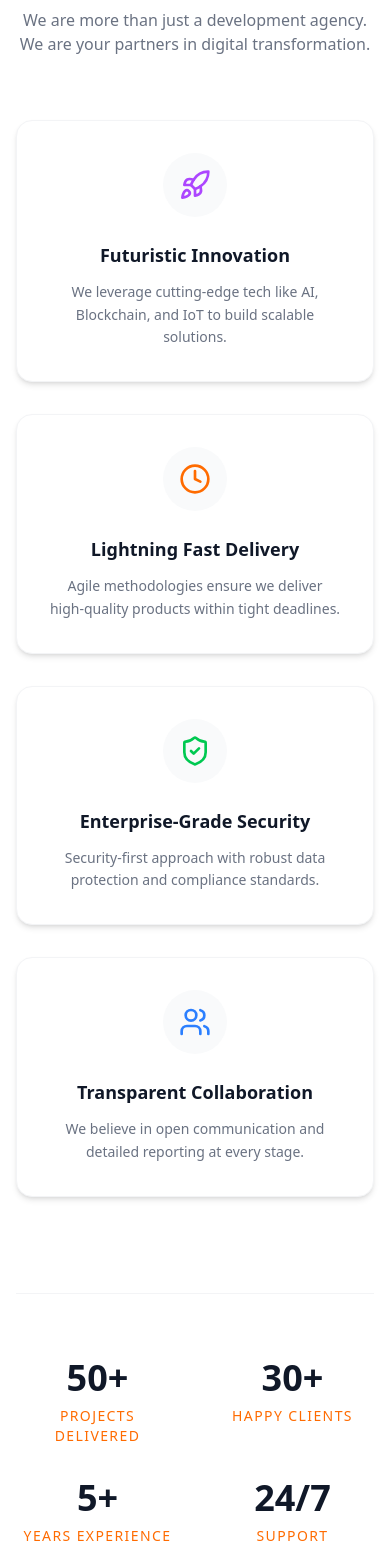
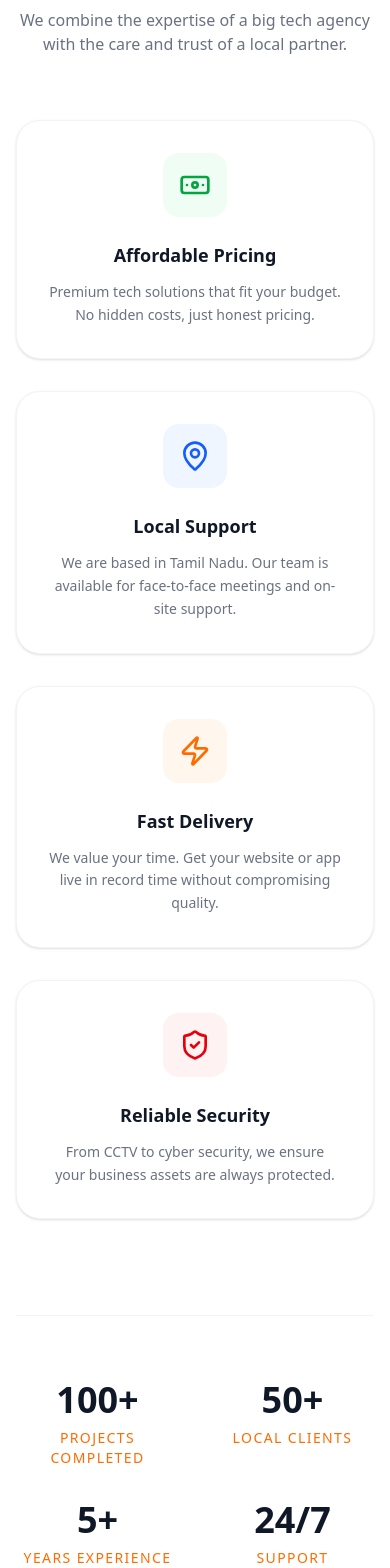
Before and after one commit to manoj-7-max/sparkh-infotech, a Next.js app: page / in a window 390 px wide. Shown: the part 6800-8368 px from the top of the page. Built offline with nearby package versions, Linux system fonts and the light colour scheme.

Commit message:
Added LeadCapture, Real Proof, and updated WhyUseUs

```diff
--- a/src/app/page.tsx
+++ b/src/app/page.tsx
@@ -6,6 +6,7 @@ import Process from '@/components/Process';
 import LocalAuthority from '@/components/LocalAuthority';
 import Pricing from '@/components/Pricing';
 import Testimonials from '@/components/Testimonials';
+import LeadCapture from '@/components/LeadCapture';
 import CTA from '@/components/CTA';
 import Footer from '@/components/Footer';
 import WhatsAppButton from '@/components/WhatsAppButton';
@@ -21,6 +22,7 @@ export default function Home() {
       <Process />
       <WhyChooseUs />
       <Testimonials />
+      <LeadCapture />
       <CTA />
       <Footer />
       <WhatsAppButton />
--- /dev/null
+++ b/src/components/LeadCapture.tsx
@@ -0,0 +1,82 @@
+'use client';
+
+import { useState } from 'react';
+import { motion } from 'framer-motion';
+import { Send, CheckCircle } from 'lucide-react';
+
+export default function LeadCapture() {
+    const [isSubmitted, setIsSubmitted] = useState(false);
+
+    const handleSubmit = (e: React.FormEvent) => {
+        e.preventDefault();
+        setIsSubmitted(true);
+        // Here you would integrate with your backend or WhatsApp API
+        setTimeout(() => setIsSubmitted(false), 5000);
+    };
+
+    return (
+        <section className="py-24 bg-white relative">
+            <div className="container mx-auto px-4 max-w-4xl">
+                <div className="bg-gradient-to-br from-gray-900 to-black rounded-3xl p-8 md:p-16 text-center text-white shadow-2xl relative overflow-hidden">
+                    {/* Decorative elements */}
+                    <div className="absolute top-0 right-0 w-64 h-64 bg-electric-orange/20 blur-[100px] rounded-full" />
+                    <div className="absolute bottom-0 left-0 w-64 h-64 bg-blue-500/20 blur-[100px] rounded-full" />
+
+                    <div className="relative z-10">
+                        <h2 className="text-3xl md:text-4xl font-bold font-display mb-4">
+                            Let's Build Something <span className="text-electric-orange">Amazing</span>
+                        </h2>
+                        <p className="text-gray-400 mb-8 max-w-lg mx-auto">
+                            Drop your details below and our team will get back to you with a free consultation and quote within 24 hours.
+                        </p>
+
+                        {isSubmitted ? (
+                            <motion.div
+                                initial={{ opacity: 0, scale: 0.8 }}
+                                animate={{ opacity: 1, scale: 1 }}
+                                className="bg-white/10 backdrop-blur-md p-8 rounded-2xl border border-white/10"
+                            >
+                                <CheckCircle className="w-16 h-16 text-green-500 mx-auto mb-4" />
+                                <h3 className="text-xl font-bold text-white mb-2">Message Sent!</h3>
+                                <p className="text-gray-300">We'll be in touch with you shortly.</p>
+                            </motion.div>
+                        ) : (
+                            <form onSubmit={handleSubmit} className="space-y-4 max-w-md mx-auto">
+                                <input
+                                    type="text"
+                                    placeholder="Your Name"
+                                    required
+                                    className="w-full px-6 py-4 rounded-xl bg-white/5 border border-white/10 text-white placeholder:text-gray-500 focus:border-electric-orange focus:ring-1 focus:ring-electric-orange outline-none transition-all"
+                                />
+                                <input
+                                    type="tel"
+                                    placeholder="Phone Number"
+                                    required
+                                    className="w-full px-6 py-4 rounded-xl bg-white/5 border border-white/10 text-white placeholder:text-gray-500 focus:border-electric-orange focus:ring-1 focus:ring-electric-orange outline-none transition-all"
+                                />
+                                <select className="w-full px-6 py-4 rounded-xl bg-white/5 border border-white/10 text-white focus:border-electric-orange focus:ring-1 focus:ring-electric-orange outline-none transition-all appearance-none">
+                                    <option className="bg-gray-900 text-gray-500">Select Service Needed</option>
+                                    <option className="bg-gray-900" value="website">Website Development</option>
+                                    <option className="bg-gray-900" value="cctv">CCTV Installation</option>
+                                    <option className="bg-gray-900" value="app">Mobile App</option>
+                                    <option className="bg-gray-900" value="software">Custom Software</option>
+                                    <option className="bg-gray-900" value="other">Other</option>
+                                </select>
+                                <button
+                                    type="submit"
+                                    className="w-full py-4 bg-electric-orange text-white font-bold rounded-xl hover:bg-orange-600 transition-all shadow-lg shadow-orange-500/25 flex items-center justify-center gap-2"
+                                >
+                                    Get Free Quote <Send size={18} />
+                                </button>
+                            </form>
+                        )}
+
+                        <p className="mt-6 text-xs text-gray-500">
+                            Or WhatsApp us directly at <span className="text-electric-orange hover:underline cursor-pointer">+91 98765 43210</span>
+                        </p>
+                    </div>
+                </div>
+            </div>
+        </section>
+    );
+}
--- a/src/components/Testimonials.tsx
+++ b/src/components/Testimonials.tsx
@@ -1,30 +1,30 @@
 'use client';
 
 import { motion } from 'framer-motion';
-import { Quote } from 'lucide-react';
+import { Quote, Camera } from 'lucide-react';
 import { useState, useEffect } from 'react';
 
 const testimonials = [
     {
         id: 1,
-        name: "Manoj",
-        role: "Founder, Sparkh Infotech",
-        content: "We are committed to delivering excellence. Our team works tirelessly to ensure every project meets the highest standards of quality and innovation.",
-        initial: "M"
+        name: "Ramesh Kumar",
+        role: "Owner, RK Electronics",
+        content: "Sparkh Infotech installed 8 CCTVs in my showroom. Very neat work and mobile view is crystal clear. Highly recommended for Kancheepuram businesses.",
+        initial: "R"
     },
     {
         id: 2,
-        name: "Sarah Williams",
-        role: "Marketing Director, EduSmart",
-        content: "Working with Sparkh was a breeze. They understood our vision perfectly and executed it with precision. The UI/UX of our new app is top-notch!",
-        initial: "S"
+        name: "Priya Lakshmi",
+        role: "Director, EduRise Academy",
+        content: "We got our website developed by Manoj and team. It looks very professional and we are getting new admissions through Google now.",
+        initial: "P"
     },
     {
         id: 3,
-        name: "David Chen",
-        role: "Founder, GreenEarth",
-        content: "Exceptional service and support. They didn't just build a website; they built a comprehensive digital solution that solved our core business problems. Highly recommended!",
-        initial: "D"
+        name: "Karthik Raja",
+        role: "Founder, GreenOrganics",
+        content: "Their POS software made my billing very easy. Now I can track stock from my home. Best support team!",
+        initial: "K"
     }
 ];
 
@@ -39,16 +39,34 @@ export default function Testimonials() {
     }, []);
 
     return (
-        <section className="py-24 bg-white relative overflow-hidden">
-            <div className="container mx-auto px-4 max-w-5xl relative z-10">
+        <section className="py-24 bg-gray-50 relative overflow-hidden">
+            <div className="container mx-auto px-4 max-w-6xl relative z-10">
                 <div className="text-center mb-16">
                     <h2 className="text-4xl md:text-5xl font-bold font-display text-gray-900 mb-6">
-                        Client <span className="text-electric-orange">Stories</span>
+                        Real Work. <span className="text-electric-orange">Real Results.</span>
                     </h2>
-                    <p className="text-gray-500">See what our partners have to say about working with us.</p>
+                    <p className="text-gray-500">Don't just take our word for it. See our installations and happy clients.</p>
                 </div>
 
-                <div className="relative h-[400px] md:h-[300px]">
+                {/* Real Proof Grid (Placeholders) */}
+                <div className="grid grid-cols-1 md:grid-cols-3 gap-6 mb-20">
+                    {[1, 2, 3].map((item) => (
+                        <div key={item} className="relative group rounded-2xl overflow-hidden aspect-video bg-gray-200">
+                            <div className="absolute inset-0 flex items-center justify-center bg-gray-100 text-gray-400">
+                                <div className="text-center">
+                                    <Camera size={32} className="mx-auto mb-2 opacity-50" />
+                                    <span className="text-sm font-medium">Site Installation Photo {item}</span>
+                                </div>
+                            </div>
+                            <div className="absolute inset-0 bg-black/50 opacity-0 group-hover:opacity-100 transition-opacity flex items-center justify-center">
+                                <span className="text-white font-bold">View Project</span>
+                            </div>
+                        </div>
+                    ))}
+                </div>
+
+                {/* Testimonial Carousel */}
+                <div className="relative h-[300px] max-w-4xl mx-auto">
                     {testimonials.map((testimonial, index) => (
                         <motion.div
                             key={testimonial.id}
@@ -59,19 +77,19 @@ export default function Testimonials() {
                                 scale: activeIndex === index ? 1 : 0.95
                             }}
                             transition={{ duration: 0.5 }}
-                            className={`absolute inset-0 flex flex-col items-center justify-center p-8 md:p-12 rounded-3xl border border-gray-100 bg-white/80 backdrop-blur-sm shadow-xl ${activeIndex !== index ? 'pointer-events-none' : ''}`}
+                            className={`absolute inset-0 flex flex-col items-center justify-center p-8 md:p-12 rounded-3xl border border-gray-100 bg-white shadow-xl text-center ${activeIndex !== index ? 'pointer-events-none' : ''}`}
                         >
-                            <Quote size={48} className="text-electric-orange/20 mb-6" />
-                            <p className="text-lg md:text-xl text-gray-600 text-center italic mb-8 max-w-2xl leading-relaxed">
+                            <Quote size={40} className="text-electric-orange/20 mb-4" />
+                            <p className="text-lg text-gray-700 italic mb-6 leading-relaxed">
                                 "{testimonial.content}"
                             </p>
-                            <div className="flex items-center gap-4">
-                                <div className="w-12 h-12 rounded-full bg-gradient-to-br from-electric-orange to-pink-500 flex items-center justify-center text-white font-bold text-lg shadow-md">
+                            <div className="flex flex-col items-center gap-2">
+                                <div className="w-12 h-12 rounded-full bg-gray-100 flex items-center justify-center text-gray-700 font-bold text-lg">
                                     {testimonial.initial}
                                 </div>
-                                <div className="text-left">
+                                <div>
                                     <h4 className="font-bold text-gray-900">{testimonial.name}</h4>
-                                    <p className="text-sm text-electric-orange font-medium">{testimonial.role}</p>
+                                    <p className="text-xs text-gray-500 uppercase tracking-wide">{testimonial.role}</p>
                                 </div>
                             </div>
                         </motion.div>
@@ -84,7 +102,7 @@ export default function Testimonials() {
                         <button
                             key={index}
                             onClick={() => setActiveIndex(index)}
-                            className={`w-3 h-3 rounded-full transition-colors duration-300 ${activeIndex === index ? 'bg-electric-orange' : 'bg-gray-200 hover:bg-gray-300'}`}
+                            className={`w-2 h-2 rounded-full transition-all duration-300 ${activeIndex === index ? 'bg-electric-orange w-6' : 'bg-gray-300'}`}
                         />
                     ))}
                 </div>
--- a/src/components/WhyChooseUs.tsx
+++ b/src/components/WhyChooseUs.tsx
@@ -1,38 +1,42 @@
 'use client';
 
 import { motion } from 'framer-motion';
-import { Zap, Clock, ShieldCheck, Users, Code, Award, Rocket } from 'lucide-react';
+import { Clock, ShieldCheck, Users, Banknote, MapPin, Zap } from 'lucide-react';
 
 const features = [
     {
-        icon: Rocket,
-        title: 'Futuristic Innovation',
-        description: 'We leverage cutting-edge tech like AI, Blockchain, and IoT to build scalable solutions.',
-        color: 'text-purple-500',
+        icon: Banknote,
+        title: 'Affordable Pricing',
+        description: 'Premium tech solutions that fit your budget. No hidden costs, just honest pricing.',
+        color: 'text-green-600',
+        bg: 'bg-green-50'
     },
     {
-        icon: Clock,
-        title: 'Lightning Fast Delivery',
-        description: 'Agile methodologies ensure we deliver high-quality products within tight deadlines.',
+        icon: MapPin,
+        title: 'Local Support',
+        description: 'We are based in Tamil Nadu. Our team is available for face-to-face meetings and on-site support.',
+        color: 'text-blue-600',
+        bg: 'bg-blue-50'
+    },
+    {
+        icon: Zap,
+        title: 'Fast Delivery',
+        description: 'We value your time. Get your website or app live in record time without compromising quality.',
         color: 'text-electric-orange',
+        bg: 'bg-orange-50'
     },
     {
         icon: ShieldCheck,
-        title: 'Enterprise-Grade Security',
-        description: 'Security-first approach with robust data protection and compliance standards.',
-        color: 'text-green-500',
-    },
-    {
-        icon: Users,
-        title: 'Transparent Collaboration',
-        description: 'We believe in open communication and detailed reporting at every stage.',
-        color: 'text-blue-500',
+        title: 'Reliable Security',
+        description: 'From CCTV to cyber security, we ensure your business assets are always protected.',
+        color: 'text-red-600',
+        bg: 'bg-red-50'
     },
 ];
 
 const stats = [
-    { value: '50+', label: 'Projects Delivered' },
-    { value: '30+', label: 'Happy Clients' },
+    { value: '100+', label: 'Projects Completed' },
+    { value: '50+', label: 'Local Clients' },
     { value: '5+', label: 'Years Experience' },
     { value: '24/7', label: 'Support' },
 ];
@@ -41,7 +45,7 @@ export default function WhyChooseUs() {
     return (
         <section className="py-24 bg-white relative overflow-hidden">
             {/* Background decoration */}
-            <div className="absolute inset-0 bg-[url('/grid.svg')] bg-center opacity-50 [mask-image:linear-gradient(180deg,white,rgba(255,255,255,0))]" />
+            <div className="absolute inset-0 bg-[url('/grid.svg')] bg-center opacity-[0.03]" />
 
             <div className="container mx-auto px-4 relative z-10">
                 <div className="text-center mb-16">
@@ -49,7 +53,7 @@ export default function WhyChooseUs() {
                         Why Choose <span className="text-electric-orange">SPARKH?</span>
                     </h2>
                     <p className="text-gray-500 max-w-2xl mx-auto">
-                        We are more than just a development agency. We are your partners in digital transformation.
+                        We combine the expertise of a big tech agency with the care and trust of a local partner.
                     </p>
                 </div>
 
@@ -60,9 +64,9 @@ export default function WhyChooseUs() {
                             initial={{ opacity: 0, y: 20 }}
                             whileInView={{ opacity: 1, y: 0 }}
                             transition={{ delay: index * 0.1, duration: 0.5 }}
-                            className="p-8 rounded-2xl bg-white border border-gray-100 hover:border-electric-orange/30 shadow-md hover:shadow-xl transition-all duration-300 text-center group"
+                            className="p-8 rounded-3xl bg-white border border-gray-100 hover:border-electric-orange/30 shadow-sm hover:shadow-xl transition-all duration-300 text-center group"
                         >
-                            <div className={`p-4 rounded-full bg-gray-50 w-16 h-16 mx-auto mb-6 flex items-center justify-center group-hover:scale-110 transition-transform ${feature.color}`}>
+                            <div className={`p-4 rounded-2xl w-16 h-16 mx-auto mb-6 flex items-center justify-center group-hover:scale-110 transition-transform ${feature.bg} ${feature.color}`}>
                                 <feature.icon className="w-8 h-8" />
                             </div>
                             <h3 className="text-lg font-bold text-gray-900 mb-3">{feature.title}</h3>
```
